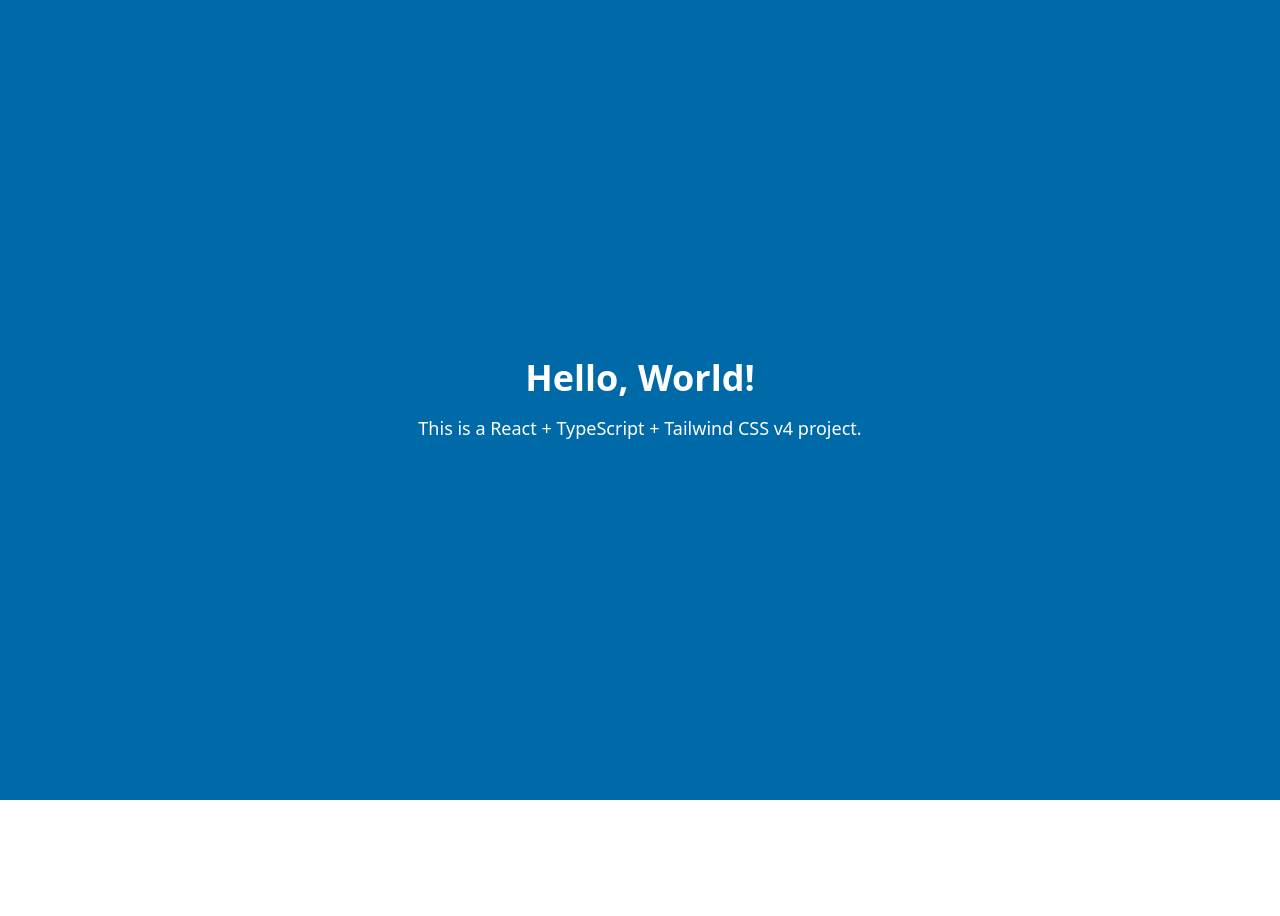
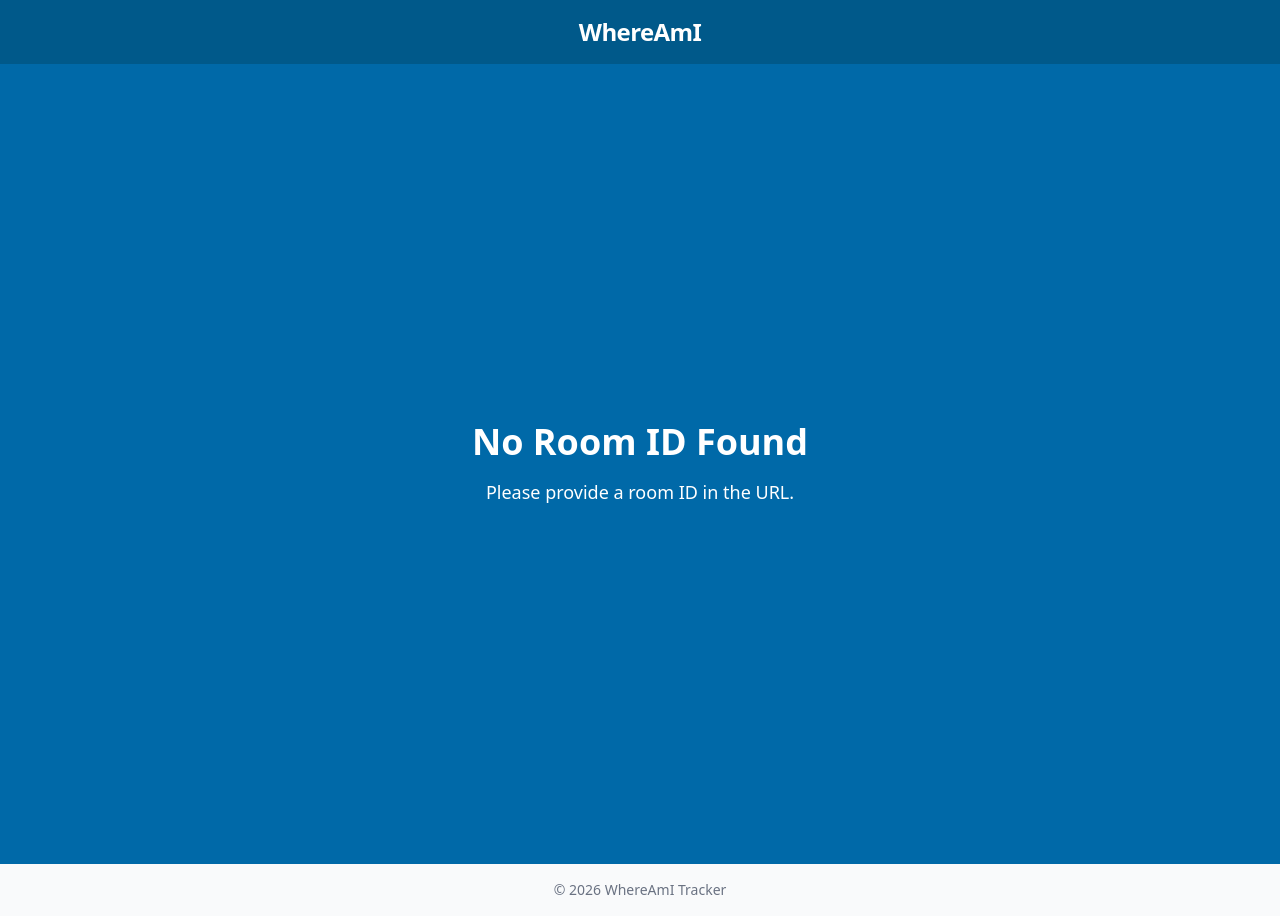
Before and after one commit to Mahmoud123Jamal/Device_Tarcking_Socket.io_App, a React (Vite) app in the folder frontend/: page / in a window 1280 px wide. Before the commit the page ends 800 px from the top, so only its background shows below. Built offline with nearby package versions, Linux system fonts and the light colour scheme.

Commit message:
feat(app): restructure App component to integrate RoomProvider and Home page

```diff
--- a/frontend/src/App.tsx
+++ b/frontend/src/App.tsx
@@ -1,11 +1,16 @@
+import { RoomProvider } from "./context/RoomContext";
+import RootLayout from "./layout/RootLayout";
+import Home from "./pages/Home";
+
 function App() {
   return (
-    <div className="min-h-screen flex flex-col justify-center items-center gap-4 bg-sky-700 text-white">
-      <h1 className="text-4xl font-bold">Hello, World!</h1>
-      <p className="text-lg">
-        This is a React + TypeScript + Tailwind CSS v4 project.
-      </p>
-    </div>
+    <>
+      <RoomProvider>
+        <RootLayout>
+          <Home />
+        </RootLayout>
+      </RoomProvider>
+    </>
   );
 }
 
```
